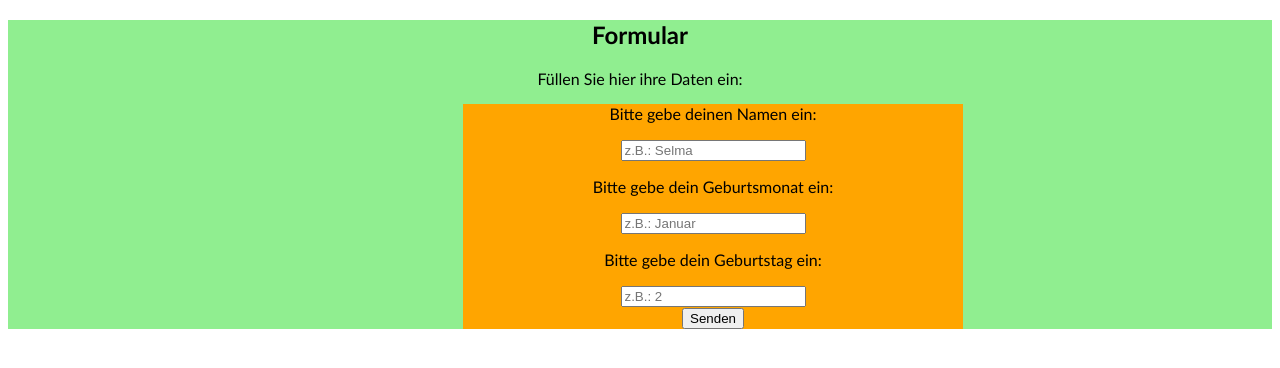
After one commit to selmafederl/prog2, a Flask app: page /formular in a window 1280 px wide. The commit adds this page. Shown: the top 368 px of the page. Run offline with Flask 2, Linux system fonts and the light colour scheme.

Commit message:
Stand 10.03.2020

```diff
--- a/demos/02_Jinja_Demo.py
+++ b/demos/02_Jinja_Demo.py
@@ -3,18 +3,25 @@ from flask import render_template
 from flask import request
 app = Flask("Hello World")
 
+@app.route('/hello')
+def hello_world():
+	return render_template('index.html')
 
-@app.route('/hello', methods=["GET", "POST"])
-def hello_world():
+@app.route("/test")
+def sternzeichen_seite():
+    return render_template("sternzeichen.html") #hier könnte man eine zweite Seite verlinken, um so auf die nächste Seite zu kommen
+
+@app.route("/formular")
+def formular():
+    return render_template("formular.html")
+
+@app.route('/formular', methods=["GET", "POST"])
+def test():
 	if request.method == "POST":
 		vorname = request.form["vorname"]
 		return "Hallo " + vorname
-	return render_template('index.html')
-
-
-@app.route("/test")
-def test():
-    return render_template("sternzeichen.html") #hier könnte man eine zweite Seite verlinken, um so auf die nächste Seite zu kommen
+	return render_template('formular.html')
+#
 
 if __name__ == "__main__":
     app.run(debug=True, port=5000)
--- a/demos/static/main.css
+++ b/demos/static/main.css
@@ -27,3 +27,14 @@ body {
 
 
 }
+
+.formularbox {
+	text-align: center;
+	background-color: lightgreen;
+}
+
+.formular {
+	background-color: orange;
+	width: 500px;
+	margin-left: 455px;
+}
--- /dev/null
+++ b/demos/templates/formular.html
@@ -0,0 +1,27 @@
+<!DOCTYPE html>
+<html lang="de">
+	<head>
+		<meta charset="utf-8">
+		<title>Formular</title>
+		<link rel="stylesheet" href="{{ url_for('static', filename='main.css') }}">
+	</head>
+	<body>
+		<div class="formularbox">
+		<h2>Formular</h2>
+
+	<p>Füllen Sie hier ihre Daten ein:</p>
+<div class="formular">
+	<form method="POST">
+    		<p>Bitte gebe deinen Namen ein:</p>
+    		<input type="text" name="vorname" placeholder="z.B.: Selma"> <br>
+    		<p>Bitte gebe dein Geburtsmonat ein:</p>
+       		<input type="text" name="monat" placeholder="z.B.: Januar"><br>
+       		<p>Bitte gebe dein Geburtstag ein:</p>
+    		<input type="text" name="tag" placeholder="z.B.: 2"><br>
+    		<button type="submit">Senden</button>
+		</form>
+</div>
+</div>
+
+	</body>
+</html>
--- a/demos/templates/sternzeichen.html
+++ b/demos/templates/sternzeichen.html
@@ -6,6 +6,6 @@
 		<link rel="stylesheet" href="{{ url_for('static', filename='main.css') }}">
 	</head>
 	<body>
-		<h1>Sternzeichen<h1>
+		<h2>Sternzeichen</h2>
 	</body>
 </html>
```
Also changed, not shown: demos/templates/index.html (+3 -6 lines).
